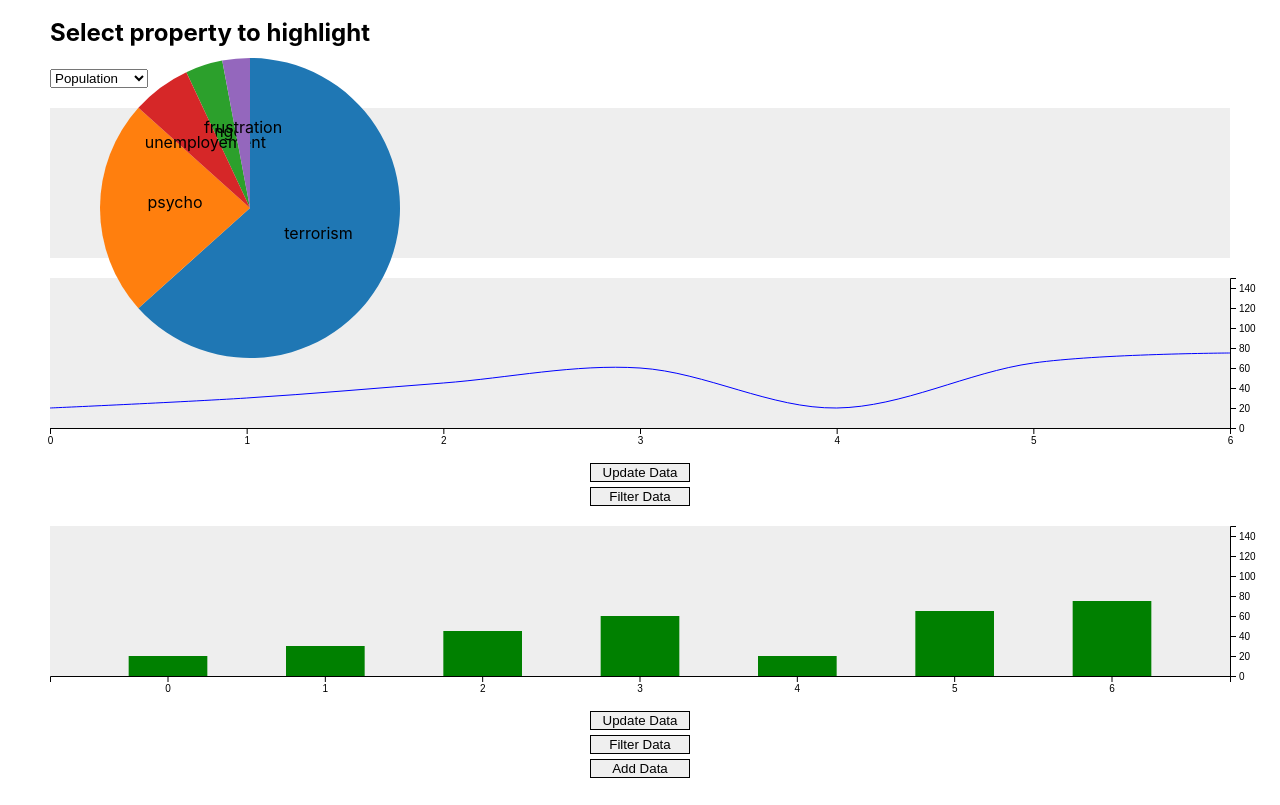
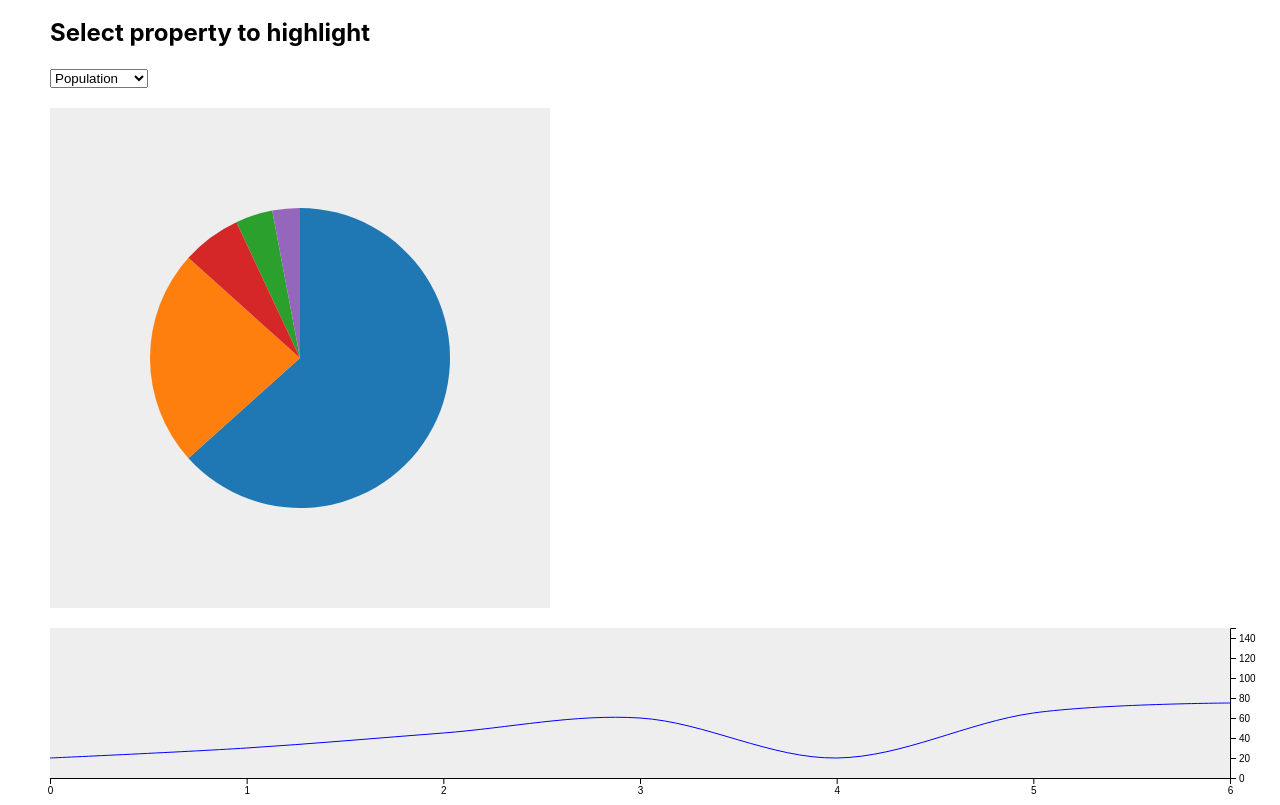
Before and after one commit to italiaiello/info-vis, a React (Create React App) app: page / in a window 1280 px wide. Shown: the part 711-1516 px from the top of the page. Before the commit the page ends 1489 px from the top, so only its background shows below. Built offline with nearby package versions, Linux system fonts and the light colour scheme.

Commit message:
added comments to pie chart code, removed text labels from pie chart

```diff
--- a/src/App.css
+++ b/src/App.css
@@ -45,3 +45,10 @@ button {
 .geoChart svg {
   height: 100%
 }
+
+/* Pie Chart */
+
+.pieChartSVG {
+  width: 500px;
+  height: 500px;
+}
--- a/src/App.js
+++ b/src/App.js
@@ -51,7 +51,7 @@ function App() {
       </select>
       <br />
       <br />
-      <PieChart x={200} y={100} outerRadius={150} innerRadius={0}
+      <PieChart x={250} y={250} outerRadius={150} innerRadius={0}
           data={pieChartData} />
       <br />
       <LineGraph lineGraphData={lineGraphData} setLineGraphData={setLineGraphData} />
--- a/src/components/PieChart/Arc.js
+++ b/src/components/PieChart/Arc.js
@@ -4,23 +4,27 @@ import * as d3 from 'd3'
 class Arc extends Component {
     constructor() {
         super();
-
         this.arc = d3.arc();
     }
 
+    //
     componentWillMount() {
         this.updateD3(this.props);
     }
 
+    // Grabs the properties that were passed to it from PieChart.js
     componentWillReceiveProps(newProps) {
         this.updateD3(newProps);
     }
 
+    // Setting the radius from what was inputted into the PieChart component
+    // in the App.js file
     updateD3(newProps) {
         this.arc.innerRadius(newProps.innerRadius);
         this.arc.outerRadius(newProps.outerRadius);
     }
 
+    // Creates the arc for the piece of data passed to it
     render() {
         return (
             <path d={this.arc(this.props.data)}
@@ -29,21 +33,24 @@ class Arc extends Component {
     }
 }
 
-class LabeledArc extends Arc {
-    render() {
-        let [labelX, labelY] = this.arc.centroid(this.props.data),
-            labelTranslate = `translate(${labelX}, ${labelY})`;
+export default Arc;
 
-        return (
-            <g>
-                {super.render()}
-                <text transform={labelTranslate}
-                      textAnchor="middle">
-                    {this.props.data.data.label}
-                </text>
-            </g>
-        );
-    }
-}
+// This class creates an arc with a text label, but it might be better
+// to have a legend as the text gets all mangled
 
-export { LabeledArc };
+// class LabeledArc extends Arc {
+//     render() {
+//         let [labelX, labelY] = this.arc.centroid(this.props.data),
+//             labelTranslate = `translate(${labelX}, ${labelY})`;
+
+//         return (
+//             <g>
+//                 {super.render()}
+//                 <text transform={labelTranslate}
+//                       textAnchor="middle">
+//                     {this.props.data.data.label}
+//                 </text>
+//             </g>
+//         );
+//     }
+// }
--- a/src/components/PieChart/PieChart.js
+++ b/src/components/PieChart/PieChart.js
@@ -1,11 +1,10 @@
 import React, { Component } from 'react'
-
 import * as d3 from "d3"
 
 
 // https://swizec.com/blog/how-to-make-a-piechart-using-react-and-d3/swizec/6785
 
-import { LabeledArc } from './Arc';
+import Arc from './Arc';
 
 export default class Piechart extends Component {
     constructor() {
@@ -16,9 +15,10 @@ export default class Piechart extends Component {
         this.colors = d3.scaleOrdinal(d3.schemeCategory10);
     }
 
+    // Generates the individual arcs for each piece of data
     arcGenerator(d, i) {
         return (
-            <LabeledArc key={`arc-${i}`}
+            <Arc key={`arc-${i}`}
                         data={d}
                         innerRadius={this.props.innerRadius}
                         outerRadius={this.props.outerRadius}
@@ -28,14 +28,18 @@ export default class Piechart extends Component {
 
     render() {
         const { data } = this.props;
-        let pie = this.pie(this.props.data),
+        // This will hold the pie chart data and position the chart at the
+        // coordinates provided
+        let pieChart = this.pie(data),
             translate = `translate(${this.props.x}, ${this.props.y})`;
 
+        // Then we use the arcGenerator function to create the arc for each
+        // piece of data which will eventuate in an completed pie chart
         return (
             <article>
-                <svg >
+                <svg className="pieChartSVG">
                 <g transform={translate}>
-                    {pie.map((d, i) => this.arcGenerator(d, i))}
+                    {pieChart.map((d, i) => this.arcGenerator(d, i))}
                 </g>
                 </svg>
             </article>
```
